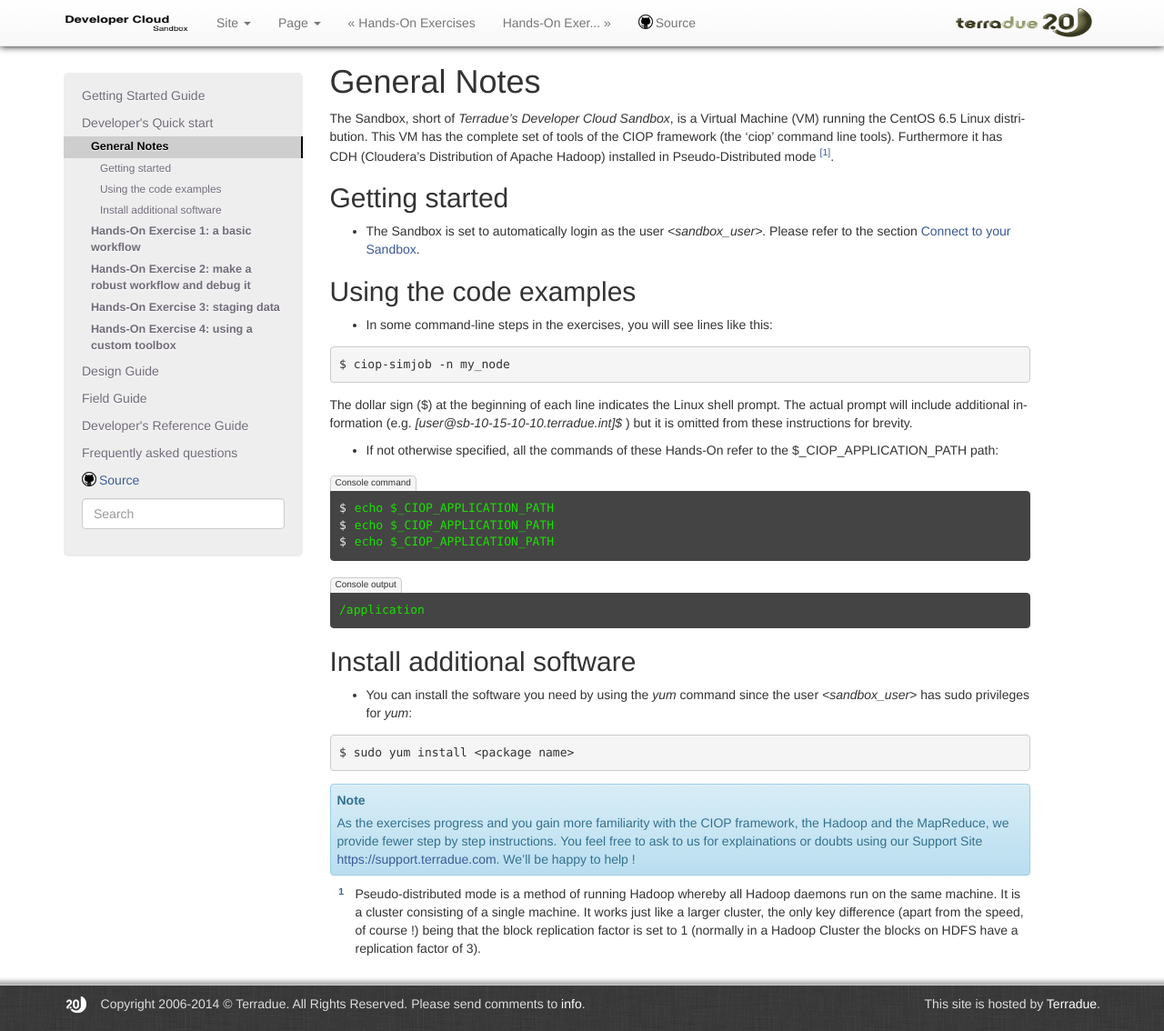
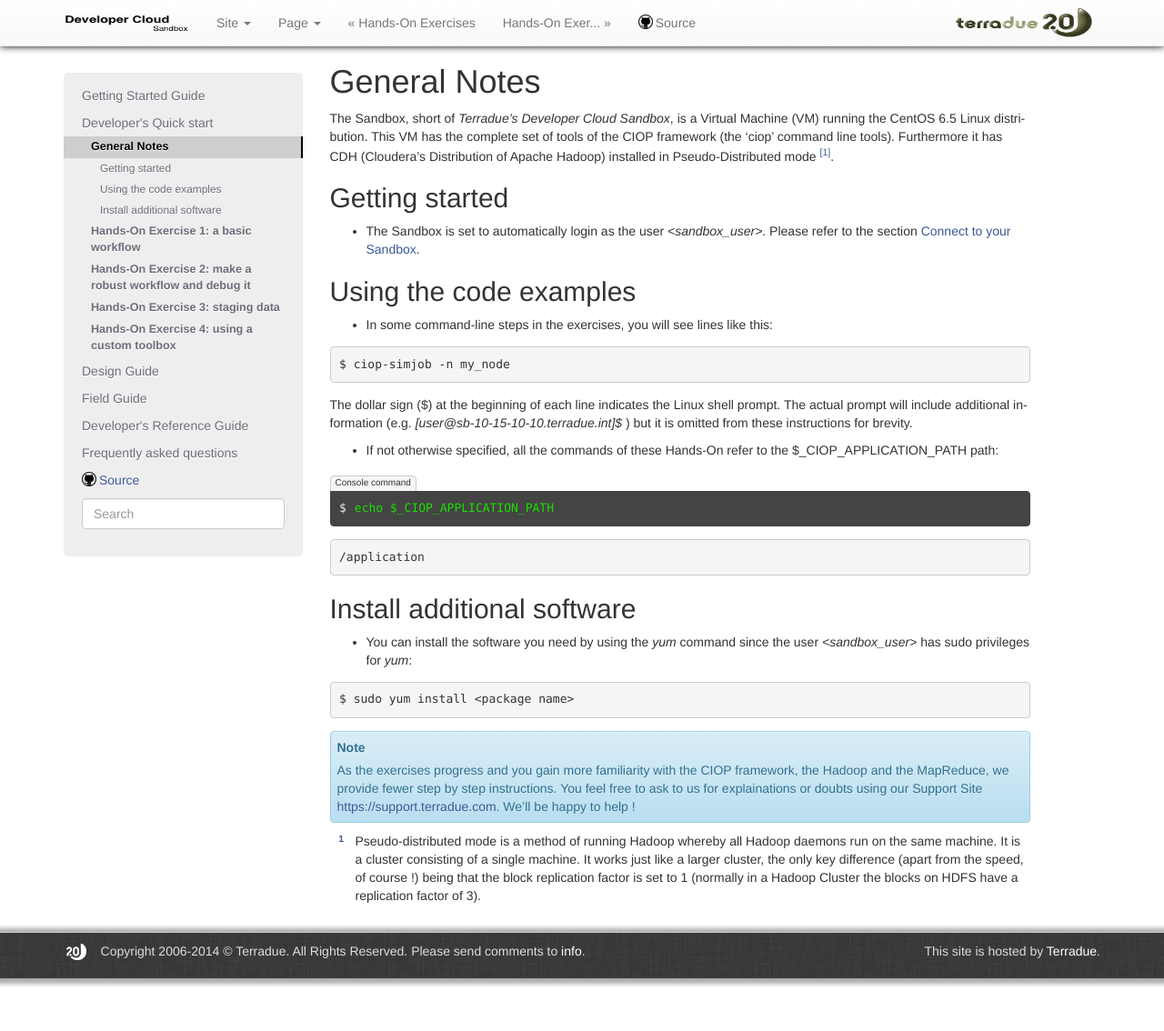
Before and after one commit to Terradue/doc-developer-sandbox, a Sphinx documentation site: the page built from source/developer/general_notes.rst, in a window 1280 px wide and 1134 px high. Shown: the whole window at 91% size. Built offline with Sphinx 7.4.7, drawn with Linux system fonts in a browser that asks for light colours; pages that are not in the unit, such as notebooks, are missing from menus.

Commit message:
Update general_notes.rst

```diff
--- a/source/developer/general_notes.rst
+++ b/source/developer/general_notes.rst
@@ -26,10 +26,8 @@
 .. code-block:: console
 
   echo $_CIOP_APPLICATION_PATH
-  echo $_CIOP_APPLICATION_PATH
-  echo $_CIOP_APPLICATION_PATH
 
-.. code-block:: consoleoutput
+.. code-block:: console-output
 
   /application
 
```
